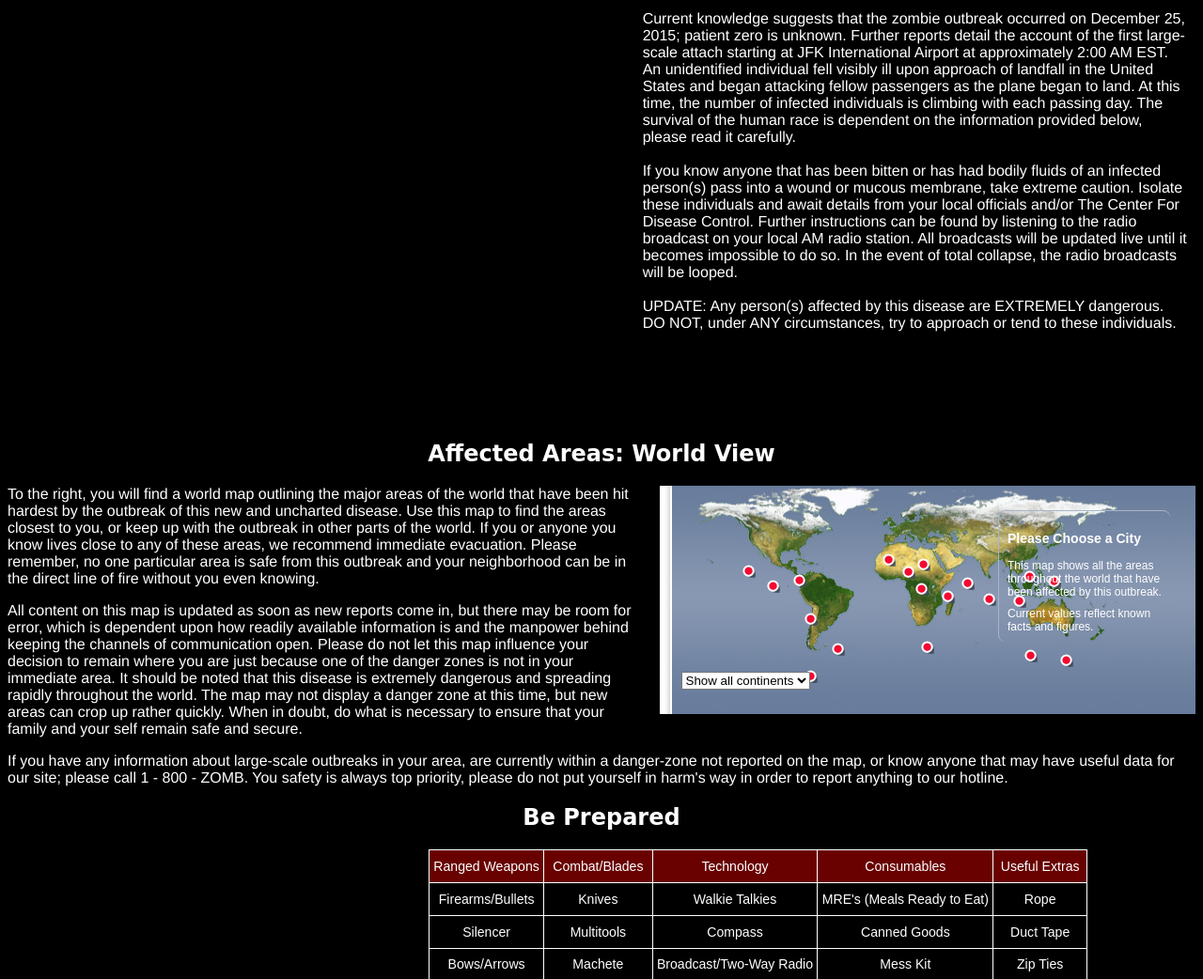
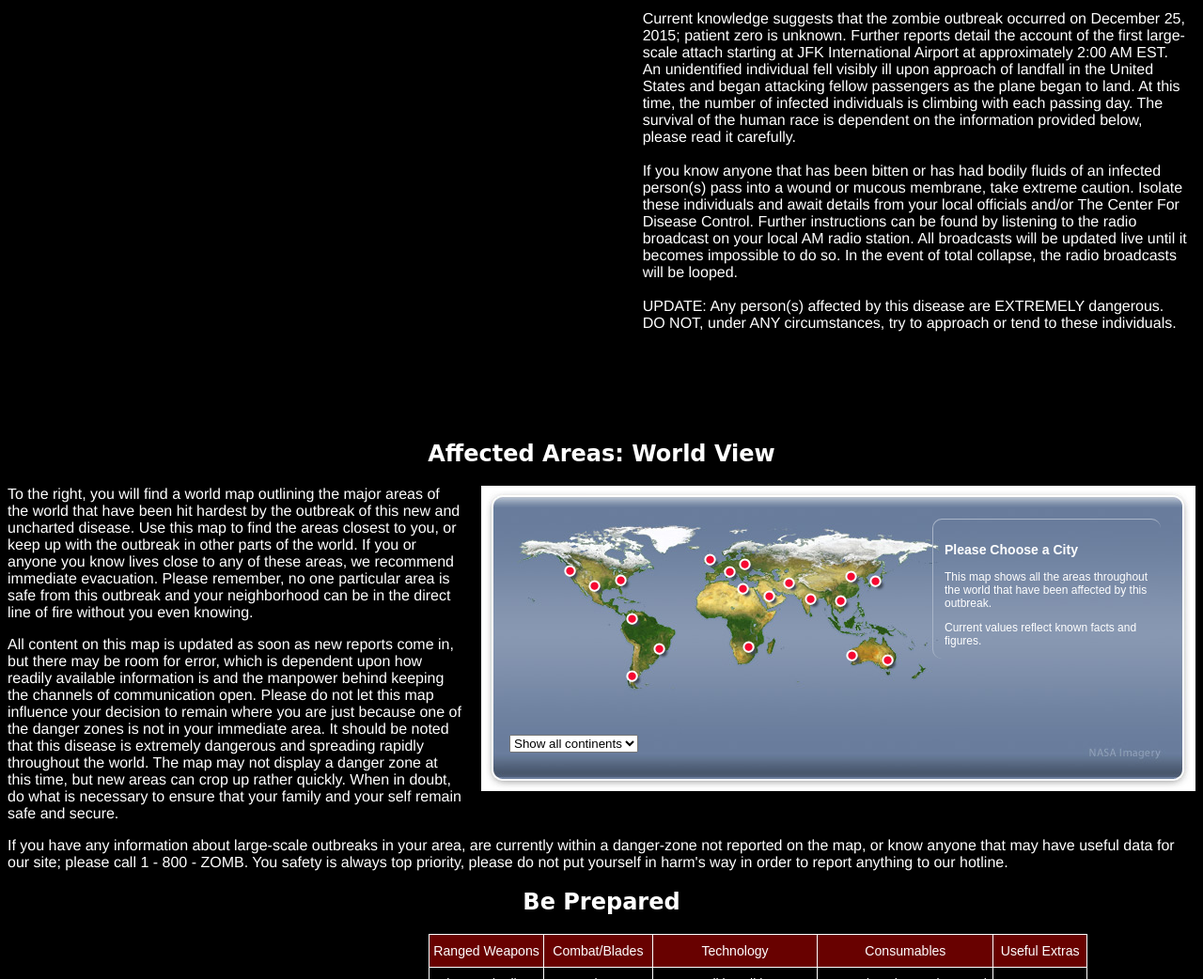
Before and after one commit to Sergeantsarz/Greenhill_Sarah_WIA, a plain HTML site: page Greenhill_Sarah_WIA_The_Project/index.html in a window 1280 px wide. Shown: the part 1100-2142 px from the top of the page at 94% size. Drawn offline with nearby package versions, Linux system fonts and the light colour scheme; a script that the page names is missing; a web font is replaced by a local one.

Commit message:
Back to pixels

```diff
--- a/Greenhill_Sarah_WIA_The_Project/css/style.css
+++ b/Greenhill_Sarah_WIA_The_Project/css/style.css
@@ -46,7 +46,7 @@ h1 , h2{
 
 #nav li{
 	display: inline;
-	margin: 1em;
+	margin: 3em;
 }
 
 #nav a{
@@ -139,90 +139,90 @@ audio{
 .map_container{
 	background-image: url(../images/map/template/map.jpg);
 	background-repeat: no-repeat;
-	background-position: 0;
-	height: 20.31em;
-	width: 47.5em;
+	background-position: 0px 0px;
+	height: 325px;
+	width: 760px;
 	position: relative;
 	color: #ffffff;
 	font-family: Arial;
-	font-size: .75em;
+	font-size: 12px;
 	float: right;
-	margin: 0 0 0 1.25em;
-}
+	margin: 0px 0px 0px 20px;
+	}
 
 .map_container .city_info h2{
-	margin: 0;
-	font-size: 1.13em;
+	margin: 0px 0px 0px 0px;
+	font-size: 18px;
 	font-weight: bold;
 }
 .map_container .city_info h3{
-	margin: 0 0 .75em 0;
-	font-size: .75em;
+	margin: 0px 0px 12px 0px;
+	font-size: 12px;
 	text-transform: uppercase;
-	letter-spacing: .25em;
+	letter-spacing: 4px;
 	color: #2c3748;
 }
 .map_container p{
-	margin: 0 0 .75em 0;
+	margin: 0px 0px 12px 0px;
 }
 
 .map_container a, .map_container a:visited{
 	color: #AA0000;
-	margin: 0 .63em 0 0;
+	margin: 0px 10px 0px 0px;
 }
 
 .map_container a.dot{
 	background-image: url(../images/map/template/dots.png);
 	background-repeat: no-repeat;
-	background-position: 0 0;
-	height: 1.25em;
-	width: 1.25em;
+	background-position: 0px 0px;
+	height: 20px;
+	width: 20px;
 	display: block;
 	position: absolute;
 	cursor: pointer;
 }
 .map_container a.dot.selected{
-	background-position: 0 -2.5em;
+	background-position: 0px -40px;
 }
 .map_container a.dot:hover{
-	background-position: 0 -1.25em;
+	background-position: 0px -20px;
 }
 .map_container .form_continent{
 	position: absolute;
-	top: 16.56em;
-	left: 1.88em;
+	top: 265px;
+	left: 30px;
 }
 .map_container .detail_container{
 	position: absolute;
-	top: 2.19em;
-	left: 30em;
-	width: 15em;
-	height: 16.25em;
+	top: 35px;
+	left: 480px;
+	width: 240px;
+	height: 260px;
 }
 .map_container .city_detail{
 	position: absolute;
-	top: 0;
-	width: 14.38em;
-	padding: .63em 0 0 .75em;
-	border-left: .06em solid #a9b5c8;
-	border-top: .06em solid #a9b5c8;
-	border-radius: .63em;
-	-webkit-border-radius: .63empx;
-	-moz-border-radius: .63em;
+	top: 0px;
+	width: 230px;
+	padding: 10px 0px 0px 12px;
+	border-left: 1px solid #a9b5c8;
+	border-top: 1px solid #a9b5c8;
+	border-radius: 10px;
+	-webkit-border-radius: 10px;
+	-moz-border-radius: 10px;
 }
 
 .map_container .city_detail .city_photo{
 	float: left;
-	margin: 0 .94em 0 0;
-	border: .06em dotted #ffffff;
-	border-radius: .5em;
-	box-shadow: 0 .31em .19em #4e5d74;
-	-webkit-box-shadow: 0 .31em .19em #4e5d74;
-	-moz-box-shadow: 0 .31em .19em #4e5d74;
-	-webkit-border-radius: .5em;
+	margin: 0px 15px 0px 0px;
+	border: 1px solid #fff;
+	border-radius: 8px;
+	box-shadow: 0px 5px 3px #4e5d74;
+	-webkit-box-shadow: 0px 5px 3px #4e5d74;
+	-moz-box-shadow: 0px 5px 3px #4e5d74;
+	-webkit-border-radius: 8px;
 }
 .map_container .city_detail .city_info{
-	width: 8.13em;
+	width: 130px;
 	float: left;
 }
 
--- a/Greenhill_Sarah_WIA_The_Project/index.html
+++ b/Greenhill_Sarah_WIA_The_Project/index.html
@@ -35,7 +35,6 @@
 						<li><a href="#footer">Bottom of Page</a></li>
 						<li><a href="#content1">About The Outbreak</a></li>
 						<li><a href="#prepare">Are You Prepared?</a></li>
-						<li><a href="#">The Do's & Don'ts</a></li>
 					</ul>
 				</div><!--End Nav Div-->
 			</div><!--End Header Div-->
```
